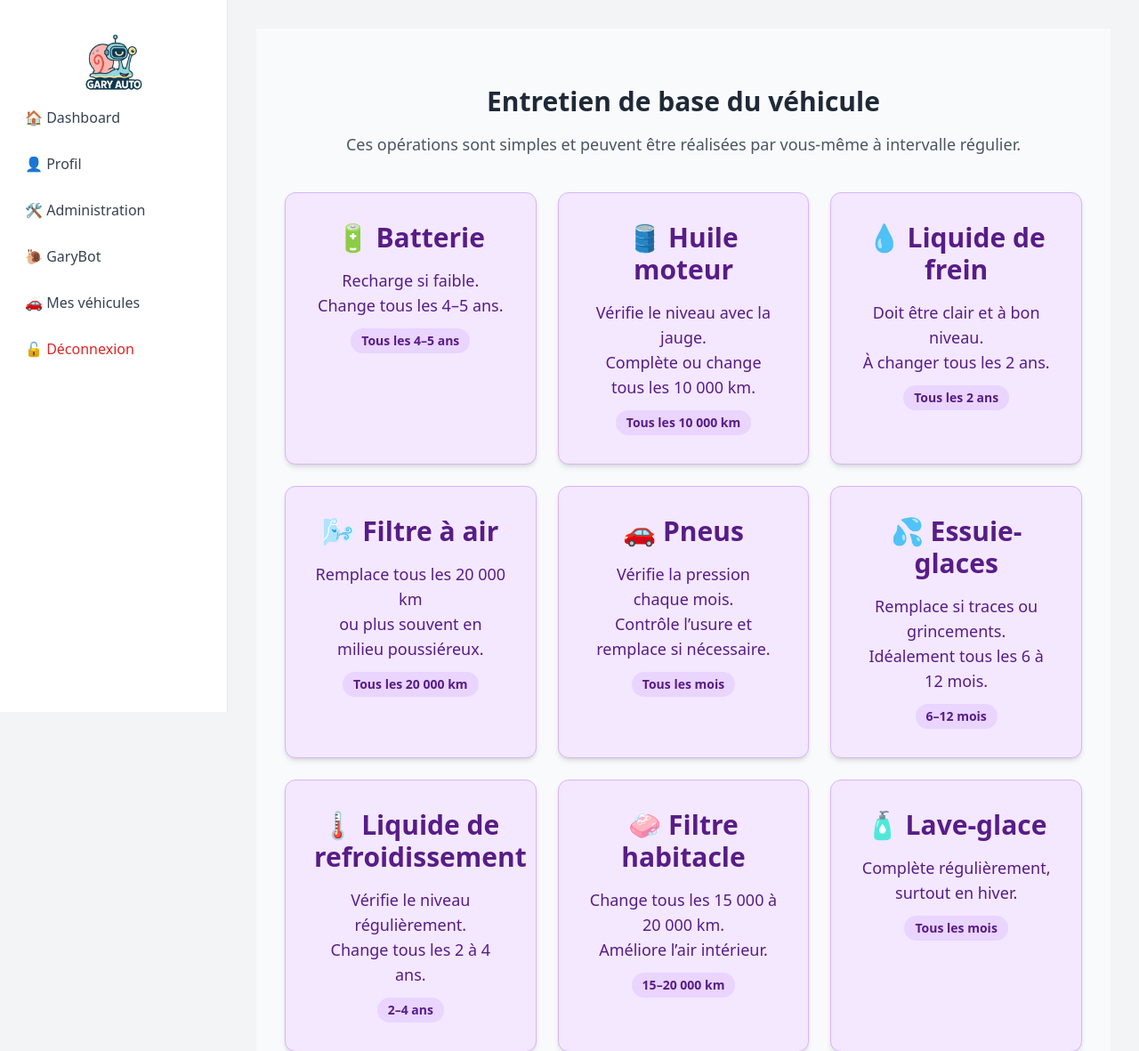
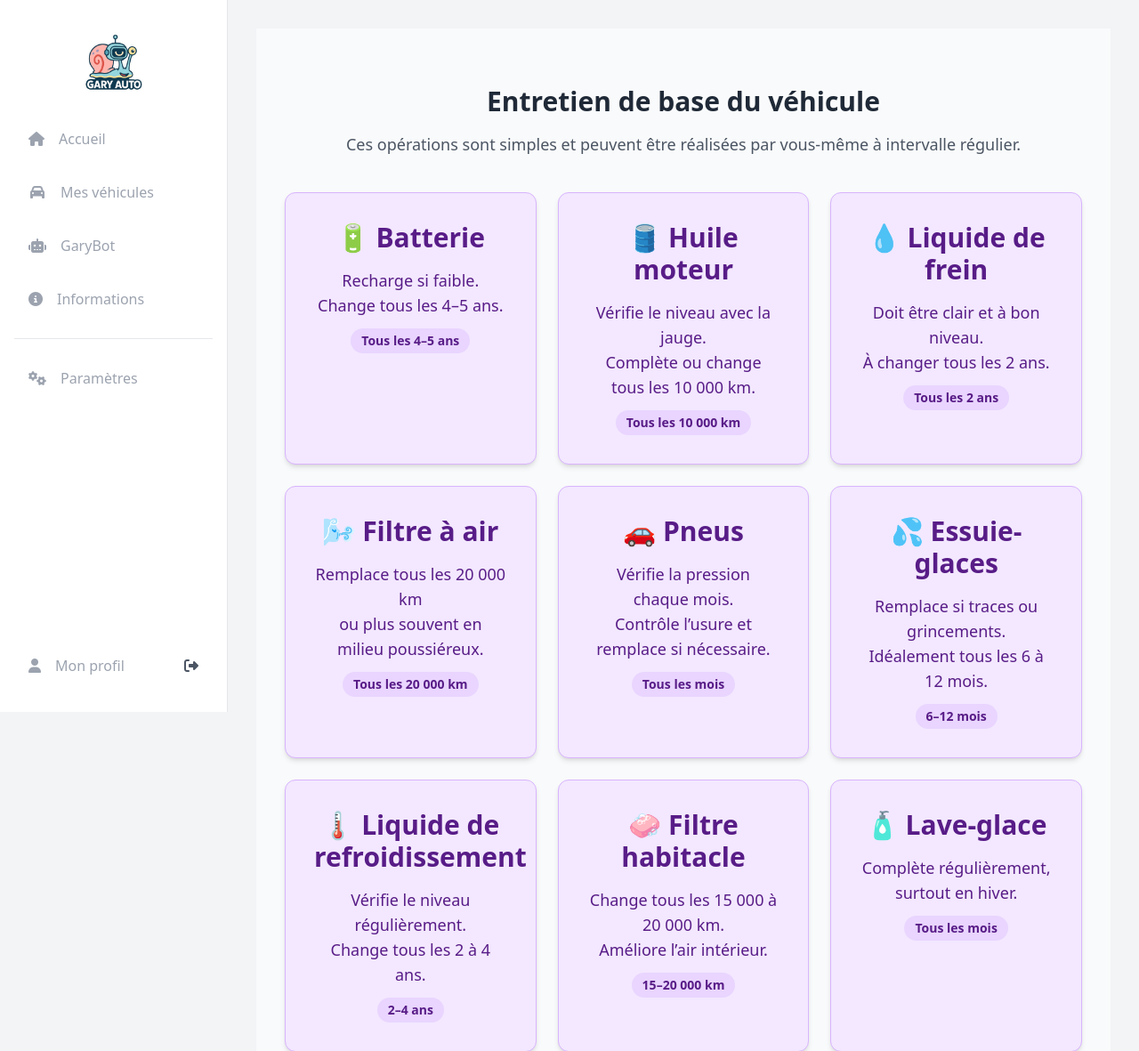
Before and after one commit to Hrivaux/GaryAuto, a Symfony app: template templates/actions/index.html.twig in a window 1280 px wide. Shown: the top 1181 px of the page at 89% size. Run offline with Twig, Linux system fonts and the light colour scheme; the template is opened without the code that fills it, so the values that code supplies are empty; some libraries are stand-ins or nearby versions.

Commit message:
changement infos actions

```diff
--- a/templates/partials/sidebar.html.twig
+++ b/templates/partials/sidebar.html.twig
@@ -4,25 +4,51 @@
         <img class="size-20" src="{{ asset('assets/img/main-logo.png') }}" alt="">
     </a>
 
-    <nav class="flex flex-col space-y-3 text-gray-700">
-        <a href="{{ path('app_dashboard') }}" class="hover:bg-gray-100 rounded px-3 py-2 transition">
-            🏠 Dashboard
-        </a>
-        <a href="{{ path('app_profile') }}" class="hover:bg-gray-100 rounded px-3 py-2 transition">
-            👤 Profil
-        </a>
-        <a href="{{ path('app_admin') }}" class="hover:bg-gray-100 rounded px-3 py-2 transition">
-            🛠️ Administration
-        </a>
-        <a href="{{ path('app_chat_bot') }}" class="mt-auto hover:bg-gray-100 rounded px-3 py-2 transition">
-            🐌 GaryBot
-        </a>
-        <a href="{{ path('app_vehicle') }}" class="hover:bg-gray-100 rounded px-3 py-2 transition">
-            🚗 Mes véhicules
-        </a>
-        <a href="{{ path('app_logout') }}" class="mt-auto hover:bg-red-100 text-red-600 rounded px-3 py-2 transition">
-            🔓 Déconnexion
-        </a>
+    <div class="flex flex-col justify-between flex-1 mt-6">
+        <nav>
+            <a class="flex items-center px-4 py-2 rounded-md hover:bg-gray-100 dark:hover:bg-gray-800 dark:hover:text-gray-200 hover:text-gray-700 {{ currentRoute == 'app_dashboard' ? 'bg-gray-800 text-gray-200' : 'text-gray-400' }}" href="{{ path('app_dashboard') }}">
+                <i class="fa-solid fa-house"></i>
 
-    </nav>
+                <span class="mx-4 font-medium">Accueil</span>
+            </a>
+
+            <a class="flex items-center px-4 py-2 mt-5 transition-colors duration-300 transform rounded-md hover:bg-gray-100 dark:hover:bg-gray-800 dark:hover:text-gray-200 hover:text-gray-700 {{ currentRoute == 'app_vehicle' ? 'bg-gray-800 text-gray-200' : 'text-gray-400' }}" href="{{ path('app_vehicle') }}">
+                <i class="fa-solid fa-car w-5 text-center"></i>
+
+                <span class="mx-4 font-medium">Mes véhicules</span>
+            </a>
+
+            <a class="flex items-center px-4 py-2 mt-5 transition-colors duration-300 transform rounded-md hover:bg-gray-100 dark:hover:bg-gray-800 dark:hover:text-gray-200 hover:text-gray-700 {{ currentRoute == 'app_chat_bot' ? 'bg-gray-800 text-gray-200' : 'text-gray-400' }}" href="{{ path('app_chat_bot') }}">
+                <i class="fa-solid fa-robot"></i>
+
+                <span class="mx-4 font-medium">GaryBot</span>
+            </a>
+
+            <a class="flex items-center px-4 py-2 mt-5 transition-colors duration-300 transform rounded-md hover:bg-gray-100 dark:hover:bg-gray-800 dark:hover:text-gray-200 hover:text-gray-700 {{ currentRoute == 'app_info' ? 'bg-gray-800 text-gray-200' : 'text-gray-400' }}" href="#">
+                <i class="fa-solid fa-circle-info"></i>
+
+                <span class="mx-4 font-medium">Informations</span>
+            </a>
+
+            <hr class="my-6 border-gray-200 dark:border-gray-600" />
+
+            <a class="flex items-center px-4 py-2 mt-5 transition-colors duration-300 transform rounded-md hover:bg-gray-100 dark:hover:bg-gray-800 dark:hover:text-gray-200 hover:text-gray-700 {{ currentRoute == 'app_settings' ? 'bg-gray-800 text-gray-200' : 'text-gray-400' }}" href="#">
+                <i class="fa-solid fa-gears"></i>
+
+                <span class="mx-4 font-medium">Paramètres</span>
+            </a>
+        </nav>
+
+        <div class="flex items-center justify-between mt-6">
+                <a class="flex items-center px-4 py-2 mt-5 transition-colors duration-300 transform rounded-md hover:bg-gray-100 dark:hover:bg-gray-800 dark:hover:text-gray-200 hover:text-gray-700 {{ currentRoute == 'app_profile' ? 'bg-gray-800 text-gray-200' : 'text-gray-400' }}" href="{{ path('app_profile') }}">
+                    <i class="fa-solid fa-user"></i>
+
+                    <span class="mx-4 font-medium">Mon profil</span>
+                </a>
+
+                <a class="flex items-center px-4 py-2 mt-5 text-gray-600 transition-colors duration-300 transform rounded-md dark:text-gray-400 hover:bg-gray-100 dark:hover:bg-gray-800 dark:hover:text-gray-200 hover:text-gray-700" href="{{ path('app_logout') }}">
+                    <i class="fa-solid fa-right-from-bracket my-1"></i>
+                </a>
+            </div>
+    </div>
 </aside>
```
Also changed, not shown: 1 other file.
